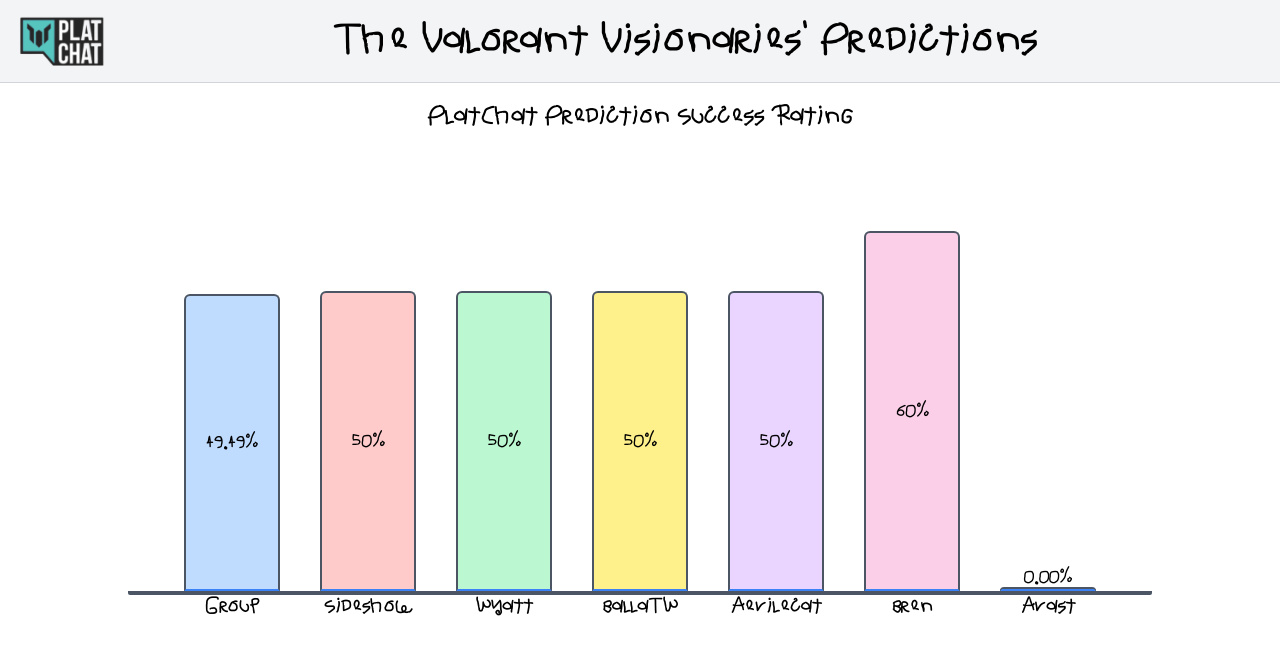
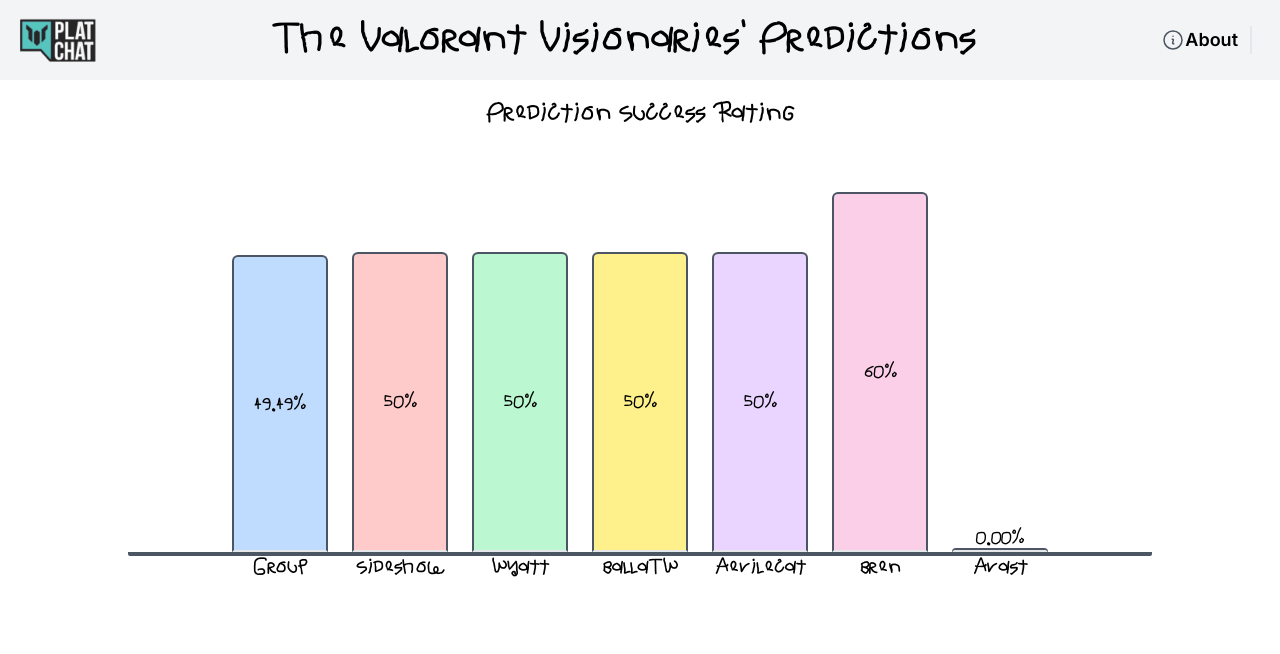
Before and after one commit to johnspeed114/platchat-predictions, a Next.js app: page / in a window 1280 px wide. Shown: the top 654 px of the page. Built offline with nearby package versions, Linux system fonts and the light colour scheme.

Commit message:
tooltip and about page added

```diff
--- /dev/null
+++ b/app/about/page.tsx
@@ -0,0 +1,10 @@
+import React from 'react';
+
+export default function About() {
+  return (
+    <div>
+      <h1>About Page</h1>
+      <p>Welcome to our app!</p>
+    </div>
+  );
+}
--- /dev/null
+++ b/app/components/Bars.tsx
@@ -0,0 +1,75 @@
+import React, { useEffect, useState } from 'react';
+import { Tooltip } from 'react-tooltip';
+
+const backgroundColors = [
+  'bg-blue-200', // Light blue
+  'bg-red-200', // Light red
+  'bg-green-200', // Light green
+  'bg-yellow-200', // Light yellow
+  'bg-purple-200', // Light purple
+  'bg-pink-200', // Light pink
+  'bg-indigo-200', // Light indigo
+];
+
+export default function Bars() {
+  const [data, setData] = useState([]);
+
+  useEffect(() => {
+    const fetchingData = async () => {
+      const response = await fetch('/data.json');
+      const result = await response.json();
+      setData(result);
+    };
+    fetchingData();
+    // eslint-disable-next-line react-hooks/exhaustive-deps
+  }, []);
+
+  return (
+    <div className='flex items-end mt-1'>
+      {data.map((item, index) => {
+        if (!item['Total Success Rate']) return null;
+        return (
+          <React.Fragment key={index}>
+            <div
+              className={`anchor-element-${index} relative flex flex-col items-center px-2 sm:px-3`}>
+              {/* [TO DO] put this into a component file later  */}
+
+              <div
+                className={`${backgroundColors[index]} cursor-pointer border-2 border-t-gray-600 border-l-gray-600 border-r-gray-600 rounded-t-md md:w-16 lg:w-24 justify-center flex items-center text-center font-bold sm:text-lg md:text-xl font-childshandwriting hover:bg-opacity-70`}
+                // [FYI]works but when loading the bottom line is not in the right place, starts at the top
+                style={{
+                  height: `${6 * parseFloat(item['Total Success Rate'])}px`,
+                  animation: 'grow 3s ease-out 1',
+                  transformOrigin: 'bottom',
+                }}>
+                <span
+                  className={`font-bold ${
+                    item['Total Success Rate'] === '0.00%' && 'mb-6'
+                  }`}
+                  style={{
+                    animation: `fadeIn 0.5s 3s forwards`,
+                    opacity: 0,
+                  }}>
+                  {item['Total Success Rate']}
+                </span>
+              </div>
+
+              <div className='absolute -bottom-8 left-0 right-0 flex justify-center'>
+                <span className='mt-2 text-md sm:text-2xl font-bold font-childshandwriting'>
+                  {item['Name']}
+                </span>
+              </div>
+            </div>
+            <Tooltip
+              key={`tooltip-${index}`}
+              anchorSelect={`.anchor-element-${index}`}
+              place='top'
+              content={`Correct Guesses: ${item['Total Correct Values']}/${item['Total Values']}`}
+              className='z-10'
+            />
+          </React.Fragment>
+        );
+      })}
+    </div>
+  );
+}
--- a/app/components/Tooltip.tsx
+++ /dev/null
@@ -1,13 +0,0 @@
-interface TooltipProps {
-    message: string;
-    children: React.ReactNode;
-}
-
-export default function Tooltip({ message, children}: TooltipProps) {
-    return (
-    <div className="group relative flex">
-        {children}
-        <span className="absolute scale-0 transition-all rounded bg-gray-800 p-2 text-xs text-white group-hover:scale-100">{message}</span>
-    </div>
-    )
-}
--- a/app/layout.tsx
+++ b/app/layout.tsx
@@ -1,5 +1,9 @@
 import type { Metadata } from 'next';
 import { Inter } from 'next/font/google';
+import Image from 'next/image';
+import Link from 'next/link';
+import { InformationCircleIcon } from '@heroicons/react/24/outline';
+import platChatLogo from '../public/images/platChatLogo.png';
 import './globals.css';
 
 const inter = Inter({ subsets: ['latin'] });
@@ -16,7 +20,37 @@
 }) {
   return (
     <html lang='en'>
-      <body className={inter.className}>{children}</body>
+      <body className={inter.className}>
+        <link rel='icon' href='/favicon.ico' />
+
+        <header className='flex items-center justify-between p-4 text-xl font-semibold bg-gray-100 border-bg border-gray-300 flex-col sm:flex-row'>
+          <div className='flex  justify-center  sm:justify-start w-full sm:w-auto'>
+            <Link href={'/'}>
+              <Image
+                src={platChatLogo}
+                alt='PlatChat Logo'
+                className='w-12 sm:w-16 md:w-24'
+                width={80}
+                height={80}
+                priority={true}
+              />
+            </Link>
+          </div>
+          <div className='flex justify-center w-full'>
+            <h1 className='text-3xl sm:text-4xl xl:text-5xl text-center font-childshandwriting'>
+              The Valorant Visionaries&apos; Predictions
+            </h1>
+          </div>
+          <div className='flex flex-row cursor-pointer items-center hover:bg-sky-00 mx-3 border-r-2 relative group'>
+            <InformationCircleIcon className='flex w-5 h-5 sm:w-6 sm:h-6 text-gray-600' />
+            <span className='text-sm sm:text-lg font-serif pr-3'>
+              <Link href={'/about'}>About</Link>
+            </span>
+            <span className='absolute -bottom-1 right-0 w-0 h-1 bg-blue-400 group-hover:w-full group-hover:transition-all'></span>
+          </div>
+        </header>
+        {children}
+      </body>
     </html>
   );
 }
--- a/app/page.tsx
+++ b/app/page.tsx
@@ -1,26 +1,11 @@
 'use client';
-import { useState, useEffect, use } from 'react';
-import Image from 'next/image';
-import Head from 'next/head';
-import Tooltip from './components/Tooltip';
-import platChatLogo from '../public/images/platChatLogo.png';
+import React from 'react';
+import './globals.css';
+import Bars from './components/Bars';
 
-import './globals.css';
-
-const PlatChatMembers = ['Group', 'SideShow',]
-const backgroundColors = [
-  'bg-blue-200',  // Light blue
-  'bg-red-200',   // Light red
-  'bg-green-200', // Light green
-  'bg-yellow-200', // Light yellow
-  'bg-purple-200', // Light purple
-  'bg-pink-200', // Light pink
-  'bg-indigo-200', // Light indigo
-];
-
+const PlatChatMembers = ['Group', 'SideShow'];
 
 export default function Home() {
-  const [data, setData] = useState([]);
   //[NOTE] we will excclude 2023 events for now until i get the data from Kurt if not getting it from the podcast
   // useEffect(() => {
   //   // [NOTE] Really not sure how much people will view this web the first day and/or few hours
@@ -53,94 +38,14 @@
   //   );
   // }, []);
 
-  useEffect(() => {
-    const fetchingData = async () => {
-      const response = await fetch('/data.json');
-      console.log(response, 'yoyo')
-      const result = await response.json();
-      console.log('result', result)
-      setData(result)
-    }
-    fetchingData()
-    console.log(data)
-  }, []);
-
   return (
-    <>
-      <Head>
-        <link rel='icon' href='/favicon.ico' />
-      </Head>
-      <header className='flex items-center justify-between p-4 text-xl font-semibold bg-gray-100 border-b border-gray-300 flex-col sm:flex-row'>
-        <div className='flex justify-start sm:justify-center w-full sm:w-auto'>
-          <Image
-            src={platChatLogo}
-            alt='PlatChat Logo'
-            className='w-12 sm:w-16 md:w-24'
-            width={80}
-            height={80}
-          />
-        </div>
-        <div className='flex justify-center w-full'>
-          <h1 className='text-3xl sm:text-4xl xl:text-5xl  font-childshandwriting'>
-            The Valorant Visionaries&apos; Predictions
-          </h1>
-        </div>
-      </header>
-      <main className='flex min-h-screen flex-col items-center justify-start p-4 bg-white'>
-        <section className='flex flex-col items-center z-10 max-w-5xl w-full font-mono text-sm lg:flex justify-center border-b-4 border-gray-600 rounded-sm'>
-          <h2 className='text-xl sm:text-3xl font-childshandwriting font-bold mb-14'>
-            PlatChat Prediction Success Rating
-          </h2>
-          <div className='flex space-x-5 sm:space-x-10 items-end mt-10'>
-            {data.map((item, index) => {
-              if (!item['Total Success Rate']) return null;
-              return <div key={index} className='relative flex flex-col items-center' >
-                {/* [TO DO] put this into a component file later  */}
-                <Tooltip message={`Correct Guesses: ${item['Total Correct Values']}/${item['Total Values']}`} >
-                <div
-                  className={`${backgroundColors[index]} cursor-pointer border-2 border-b-blue-500 border-gray-600 rounded-t-md md:w-16 lg:w-24 justify-center flex items-center text-center font-bold sm:text-lg md:text-xl font-childshandwriting`}
-                  // [FYI]works but but the animation is not working
-                  style={{
-                    height: `${6 * parseFloat(item['Total Success Rate'])}px`,
-                    animation: 'grow 3s ease-out 1',
-                    transformOrigin: 'bottom'
-
-                  }}>
-                  <span className={`font-bold ${item['Total Success Rate'] === '0.00%' && 'mb-6'}`}
-                    style={{
-                      animation: `fadeIn 0.5s 3s forwards`,
-                      opacity: 0
-                    }}>
-                    {item['Total Success Rate']}
-                  </span>
-                </div>
-                </Tooltip>
-                <div className='absolute -bottom-8 left-0 right-0 flex justify-center'>
-                  <span className='mt-2 text-md sm:text-2xl font-bold font-childshandwriting'>
-                    {item['Name']}
-                  </span>
-                </div>
-              </div>
-            })}
-          </div>
-          {/*
-
-      {data.map((value, index) => (
-        <div
-          key={index}
-          className="absolute bottom-0 bg-blue-500 border-2 border-black"
-          style={{
-            left: `${index * 40}px`, // Adjust based on your layout
-            width: '30px', // Adjust bar width
-            height: `${value}%`, // Dynamic height based on data
-            borderImageSource: "url('/path/to/hand-drawn-border.png')",
-            borderImageSlice: 1
-          }}
-        ></div>
-      ))}
-        */}
-        </section>
-      </main>
-    </>
+    <main className='flex flex-col items-center justify-start p-4 bg-white'>
+      <section className='flex flex-col items-center max-w-5xl w-full font-mono text-sm lg:flex justify-center border-b-4 border-gray-600 rounded-sm'>
+        <h2 className='text-xl sm:text-3xl font-childshandwriting font-bold mb-14'>
+          Prediction Success Rating
+        </h2>
+        <Bars />
+      </section>
+    </main>
   );
 }
--- a/package.json
+++ b/package.json
@@ -9,9 +9,11 @@
     "lint": "next lint"
   },
   "dependencies": {
+    "@heroicons/react": "^2.1.1",
     "next": "14.0.4",
     "react": "^18",
-    "react-dom": "^18"
+    "react-dom": "^18",
+    "react-tooltip": "^5.25.1"
   },
   "devDependencies": {
     "@types/node": "^20",
```
Also changed, not shown: app/globals.css (line endings or trailing spaces), 1 other file (tests, documents, lock files or other folders).
